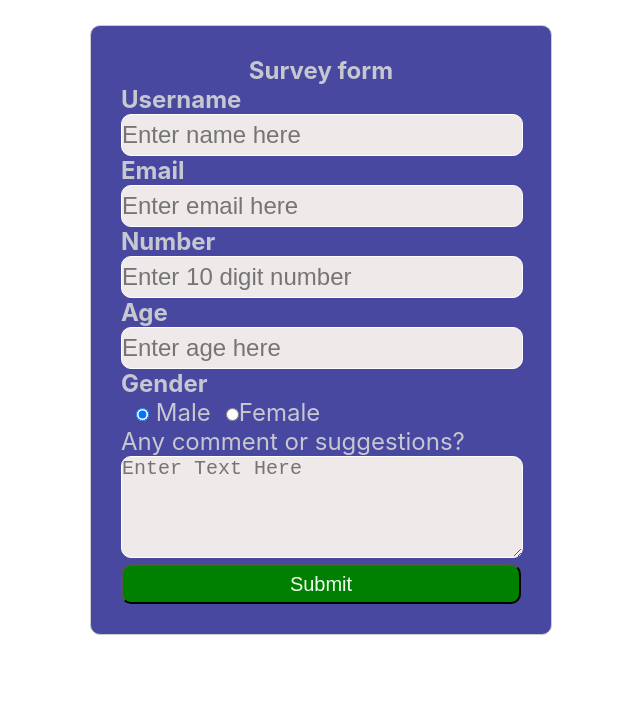
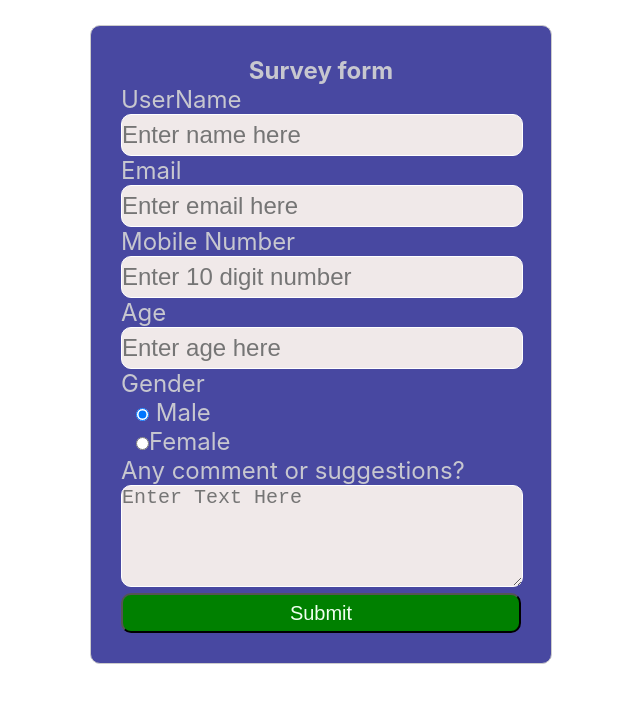
Before and after one commit to avijendramewada/Prectice_repo, a React (Create React App) app: page /onform in a window 1280 px wide. Shown: the top 702 px of the page, without its empty margins (319-959 px from the left). Built offline with nearby package versions, Linux system fonts and the light colour scheme.

Commit message:
Update SurveyForm.js

```diff
--- a/src/SurveyForm.js
+++ b/src/SurveyForm.js
@@ -1,31 +1,30 @@
 import React,{useState} from 'react';
 import './Form.css';
-import { Link, Redirect } from 'react-router-dom';
 import { useHistory } from "react-router-dom";
-
 function SurveyForm(){
   const history = useHistory();
-  let [username, setName] = useState('');
-  let [email, setEmail] = useState('');
-  let [usernumber, setNumber] = useState('');
-  let [userage, setAge] = useState('');
-  let [gender, setGender] = useState('Male');
-  let [usermsg, setMsg] = useState('');
+  const [username, setName] = useState('');
+  const [email, setEmail] = useState('');
+  const [usernumber, setNumber] = useState('');
+  const [userage, setAge] = useState('');
+  const [gender, setGender] = useState('Male');
+  const [usermsg, setMsg] = useState('');
   //  const submitForm = e => {
   //   e.preventDefault();
   //   console.log("hello");
   //   this.props.history.push('/thank-you'); // <--- The page you want to redirect your user to.
   // }
-  function clearFeild() {
-    username = "";
-    email = "";
-    usernumber = "";
-    userage = "";
-    gender = "";
-    usermsg = "";
-  }
+  // function clearFeild() {
+  //   username = "";
+  //   email = "";
+  //   usernumber = "";
+  //   userage = "";
+  //   gender = "";
+  //   usermsg = "";
+  // }
   const Submit = e =>{
     e.preventDefault();
+
     const reg= /^[a-zA-Z0-9]+@[a-zA-Z0-9]+\.[A-Za-z]+$/;
     if (username === null || username ==="") {
       alert("Name can't be blank");
@@ -35,7 +34,7 @@ function SurveyForm(){
       alert("Enter valid Email");
       return false;
     }
-    else if (isNaN(usernumber) || usernumber < 1|| usernumber.length === 10) {
+    else if (isNaN(usernumber) || usernumber < 1 || (usernumber.length)<10) {
       alert("Enter valid mobile number.");
       return false;
     }
@@ -61,34 +60,39 @@ function SurveyForm(){
     }
     return (
       <div className="container">
-      <div>
-        <form>
-          <h1>Survey form</h1>
-          <h5>Username</h5>
-          <input type="text" value={username} onChange={e=>setName(e.target.value) } placeholder="Enter name here"/>
-          <h5>Email</h5>
-          <input type="text" value={email} onChange={e=>setEmail(e.target.value) } placeholder="Enter email here"/>
-          <h5>Number</h5>
-          <input name="user_number" value={usernumber} onChange={e=>setNumber(e.target.value) } placeholder="Enter 10 digit number"/>
-          <h5>Age</h5>
-          <input type="number" value={userage} onChange={e=>setAge(e.target.value) } placeholder="Enter age here"/>
-          <div>
-            <h5>Gender</h5>
-            <input type="radio" name="gender" defaultChecked={gender==='Male' } value="Male" onChange={()=>setGender('Male')}/> Male
-            <input type="radio" name="gender" defaultChecked={gender==='Female' } value="Female" onChange={()=>setGender('Female')}/>Female
-          </div>
-          <div>
-            <label htmlFor="msg"></label>
-            <p>Any comment or suggestions?</p>
-            <textarea type="text" value={usermsg} onChange={e=>setMsg(e.target.value) } rows="4" cols="50" placeholder="Enter Text Here"></textarea>
-          </div>
-          <div id="submitbutton">
-            <button type="submit" id="submit" onClick={Submit}>Submit</button>
-          </div>
-        </form>
-      </div>
-    </div>
+<form>
+               <h1 >Survey form</h1>
 
+               <label>UserName
+               <input type="text" value ={username} onChange ={e => setName(e.target.value) } placeholder="Enter name here"/>
+               </label>
+                <label>Email
+                <input type="text"value ={email} onChange ={e => setEmail(e.target.value) } placeholder="Enter email here"/>
+                </label>
+                <label>Mobile Number
+                <input type="nuber" name="user_number" value ={usernumber} onChange ={e => setNumber(e.target.value) } placeholder="Enter 10 digit number"/>
+                </label>
+                <label>Age
+                <input type="number" value ={userage} onChange ={e => setAge(e.target.value) } placeholder="Enter age here"/>
+                </label>
+                {/* onChange={this.setGender.bind(this)} */}
+                <label>Gender<br/>
+                <input type="radio" name="gender" checked={gender === 'Male'} value="Male" onClick={() => setGender('Male')}/> Male<br/>
+               <input type="radio"  name="gender"checked={gender === 'Female'} value="Female" onClick={() => setGender('Female')}/>Female
+                  </label><br/>
+                <label  for="msg">
+                Any comment or suggestions?
+                <textarea type="text" value ={usermsg} onChange ={e => setMsg(e.target.value) } rows="4" cols="50" placeholder="Enter Text Here"></textarea>
+                </label>
+
+
+
+                <div id="submitbutton">
+                <button type="submit" id="submit"  onClick ={Submit}>Submit</button>
+            </div>
+
+</form>
+</div>
     )
 }
 
```
